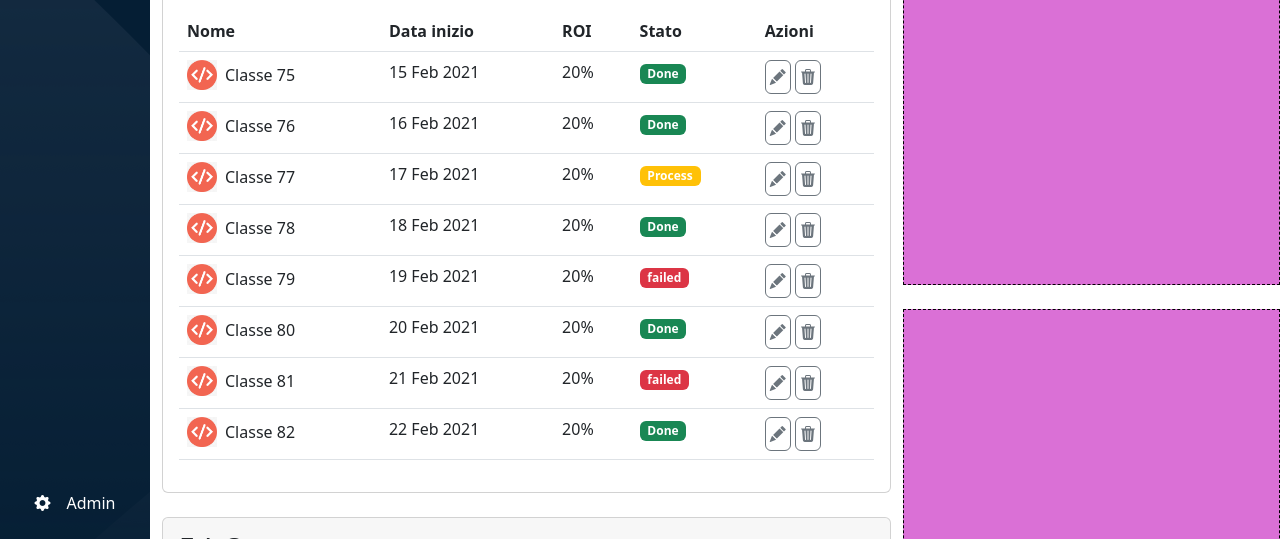
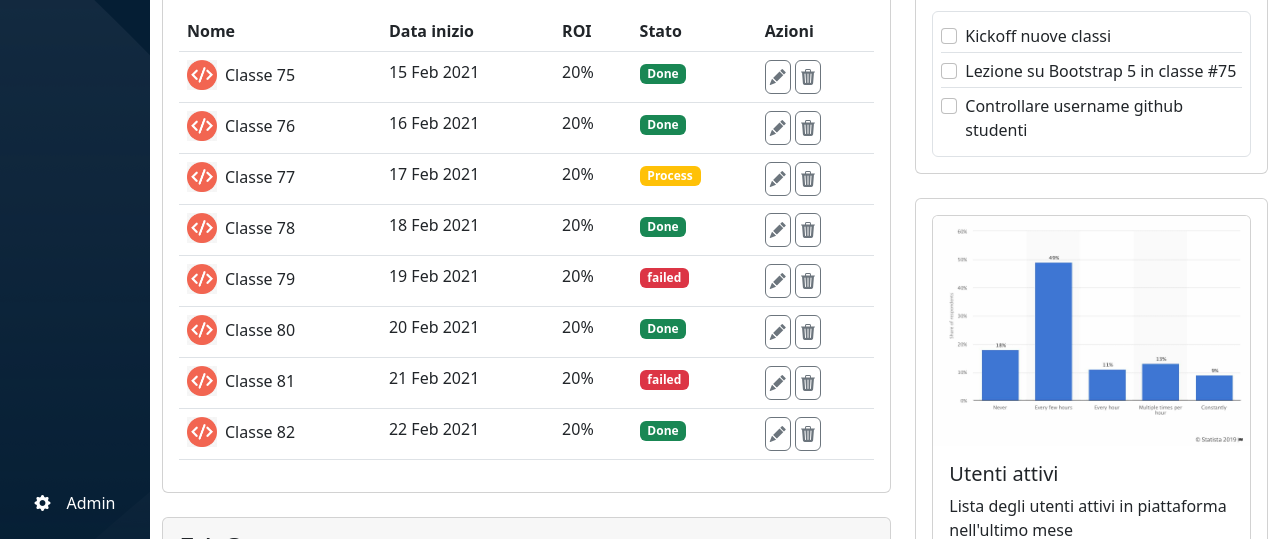
Before and after one commit to FontaMatte/html-css-bootstrap-dashboard, a plain HTML site: page index.html in a window 1280 px wide. Shown: the part 261-800 px from the top of the page. Drawn offline with nearby package versions, Linux system fonts and the light colour scheme.

Commit message:
Todo and statistics sections completed

```diff
--- a/css/style.css
+++ b/css/style.css
@@ -44,13 +44,6 @@ header {
     vertical-align: middle;
 }
 
-
-.main-content .right-columns .col-12 {
-    background-color:orchid;
-    height: 350px;
-    border: 1px dashed black;
-}
-
 .dropdown-toggle::after {
     content: none;
 }
--- a/index.html
+++ b/index.html
@@ -323,9 +323,55 @@
                             <div class="col-lg-4 right-columns">
                                 <div class="row">
                                     <!-- todo -->
-                                    <div class="col-12 mb-4"></div>
+                                    <div class="col-12 mb-4">
+                                        <div class="card">
+                                            <div class="card-header fs-3">
+                                                Todo
+                                            </div>
+                                            <div class="card-body">
+                                                <div class="p-2 border rounded">
+                                                <div class="form-check border-bottom py-1">
+                                                    <input class="form-check-input" type="checkbox" value="" id="flexCheckDefault">
+                                                    <label class="form-check-label" for="flexCheckDefault">
+                                                      Kickoff nuove classi
+                                                    </label>
+                                                </div>
+                                                <div class="form-check border-bottom py-1">
+                                                    <input class="form-check-input" type="checkbox" value="" id="flexCheckChecked">
+                                                    <label class="form-check-label" for="flexCheckChecked">
+                                                      Lezione su Bootstrap 5 in classe #75
+                                                    </label>
+                                                </div>
+                                                <div class="form-check py-1">
+                                                    <input class="form-check-input" type="checkbox" value="" id="flexCheckChecked">
+                                                    <label class="form-check-label" for="flexCheckChecked">
+                                                      Controllare username github studenti
+                                                    </label>
+                                                </div>
+                                                </div>
+                                            </div>
+                                        </div>
+                                    </div>
                                     <!-- grafico -->
-                                    <div class="col-12"></div>
+                                    <div class="col-12">
+                                        <div class="card p-3">
+                                            <div class="card">
+                                                <img src="img/stats.jpeg" class="card-img-top" alt="statistiche">
+                                                <div class="card-body">
+                                                    <h5 class="card-title">Utenti attivi</h5>
+                                                    <p class="card-text">Lista degli utenti attivi in piattaforma nell'ultimo mese</p>
+                                                </div>
+                                                <ul class="list-group list-group-flush">
+                                                    <li class="list-group-item">Gennaio: 1200</li>
+                                                    <li class="list-group-item">Febbraio: 800</li>
+                                                    <li class="list-group-item">Marzo: 1500</li>
+                                                </ul>
+                                                <div class="card-body">
+                                                    <a href="#" class="card-link">Visualizza report approfondito</a>
+                                                </div>
+                                            </div>
+                                        </div>
+                                    </div>
                                 </div>
                             </div>
                         </div>
```
